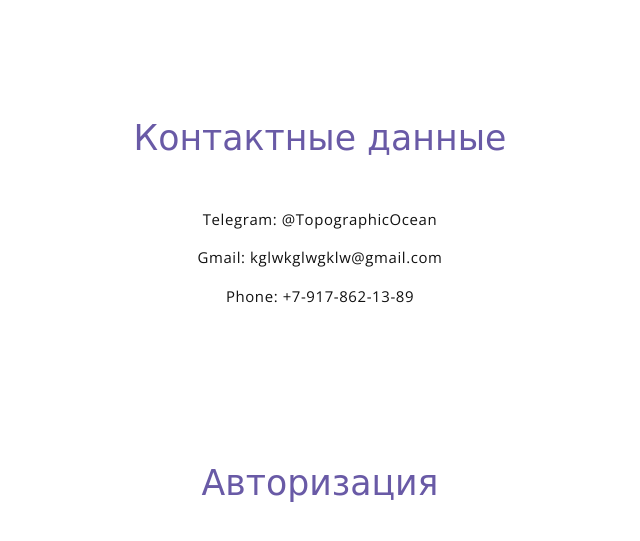
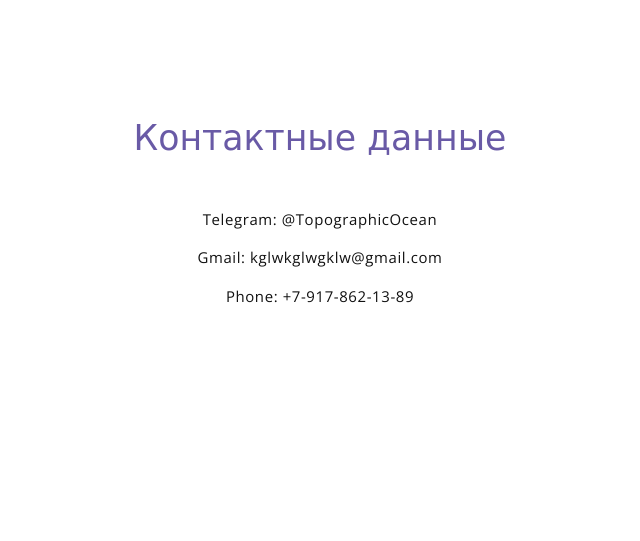
Before and after one commit to D31IRIUM/personal-website, a website: page index.html in a window 1280 px wide. Shown: the part 1994-2535 px from the top of the page, without its empty margins (320-960 px from the left). After the commit the page ends 2387 px from the top, so only its background shows below. Drawn offline with nearby package versions, Linux system fonts and the light colour scheme; a web font is replaced by a local one.

Commit message:
Refactoring

```diff
--- a/index.html
+++ b/index.html
@@ -74,8 +74,6 @@
                 <span class="down">меня зовут <br> Дамир</span>
             </h1>
             <p class="header-subtitle">СТУДЕНТ НАПРАВЛЕНИЯ ПРОГРАММНОЙ ИНЖЕНЕРИИ</p>
-
-            <!-- <button class="btn btn-primary">Visit My Works</button> -->
         </div>
     </header><!-- end of page header -->
 
@@ -89,7 +87,6 @@
                     <img src="assets/imgs/damir.jpg" class="about-img" alt="Здесь должна была быть моя фотография">
                 </div>
                 <div class="about-caption">
-                    <p class="section-subtitle">Кто я?</p>
                     <h2 class="section-title mb-3">Немного обо мне</h2>
                     <p>
                         Моё полное имя - Юнусов Дамир Илдарович. Я родился 26 июня 2005 года в небольшом городке
@@ -102,7 +99,6 @@
                         С начала 2025 года увлекаюсь рисованием на графическом планшете.
                         Помимо этого, иногда практикуюсь игре на укулеле, когда возвращаюсь в родной город.
                     </p>
-                    <!-- <button class="btn-rounded btn btn-outline-primary mt-4">Download CV</button> -->
                 </div>
             </div><!-- end of about wrapper -->
         </div><!-- end of container -->
@@ -111,7 +107,6 @@
     <!-- portfolio section -->
     <section class="section" id="portfolio">
         <div class="container text-center">
-            <!--<p class="section-subtitle">Что я наделал?</p>-->
             <h6 class="section-title mb-6">Портфолио</h6>
             <p>За время обучения изучил языки C, Kotlin, JS, Python, HTML, CSS.</p>
             <div class="col-md-4">
@@ -138,14 +133,6 @@
         </div><!-- end of container -->
     </section><!-- end of contact section -->
 
-    <!-- login section -->
-    <section class="section" id="login">
-        <div class="container text-center">
-            <h6 class="section-title mb-5">Авторизация</h6>
-
-        </div><!-- end of container -->
-    </section><!-- end of login section -->
-
     <!-- core  -->
     <script src="assets/vendors/jquery/jquery-3.4.1.js"></script>
     <script src="assets/vendors/bootstrap/bootstrap.bundle.js"></script>
```
